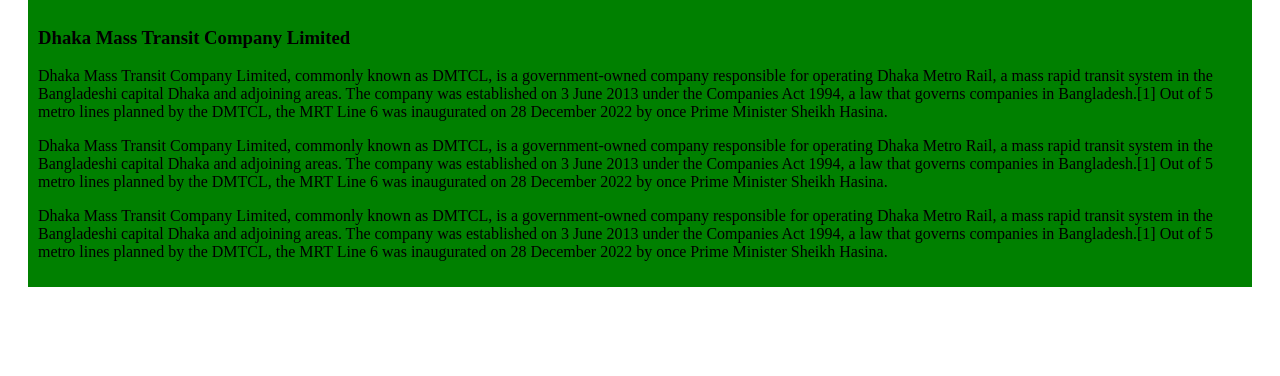
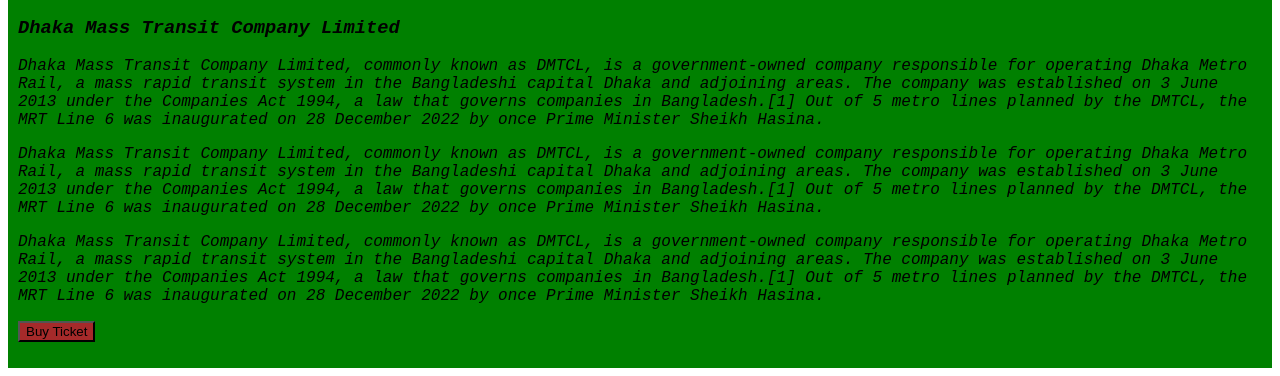
Before and after one commit to shafayerror/my-fourth-repository, a plain HTML site: page index.html in a window 1280 px wide. Shown: the part 508-884 px from the top of the page. Before the commit the page ends 805 px from the top, so only its background shows below. Drawn offline with Linux system fonts and the light colour scheme.

Commit message:
added to my new web

```diff
--- a/index.html
+++ b/index.html
@@ -6,6 +6,8 @@
     <title>My Fourth Web</title>
     <link rel="stylesheet" href="styles/dmtcl.css">
     <img src="Dhaka_Mass_Transit_Company_Limited_logo.svg.png" alt="s">
+
+
 </head>
 <body>
     <div>
@@ -15,6 +17,13 @@
     <p>Dhaka Mass Transit Company Limited, commonly known as DMTCL, is a government-owned company responsible for operating Dhaka Metro Rail, a mass rapid transit system in the Bangladeshi capital Dhaka and adjoining areas. The company was established on 3 June 2013 under the Companies Act 1994, a law that governs companies in Bangladesh.[1] Out of 5 metro lines planned by the DMTCL, the MRT Line 6 was inaugurated on 28 December 2022 by once Prime Minister Sheikh Hasina.
     <p>Dhaka Mass Transit Company Limited, commonly known as DMTCL, is a government-owned company responsible for operating Dhaka Metro Rail, a mass rapid transit system in the Bangladeshi capital Dhaka and adjoining areas. The company was established on 3 June 2013 under the Companies Act 1994, a law that governs companies in Bangladesh.[1] Out of 5 metro lines planned by the DMTCL, the MRT Line 6 was inaugurated on 28 December 2022 by once Prime Minister Sheikh Hasina.
 
+    <p>
+        <button class="ticket">Buy Ticket</button>
+
+
+
+    </p>
+
     </p>
     </div>
 </body>
--- a/styles/dmtcl.css
+++ b/styles/dmtcl.css
@@ -1,5 +1,12 @@
 div{
     background-color: green;
+    font-family: 'Courier New', Courier, monospace;
     padding: 10px 10px;
-    margin: 10px 20px;
+    margin: 10px 20 px;
+    font-style: italic;
+
 }
+button{
+    background-color: brown;
+    position:middle;
+}
```
